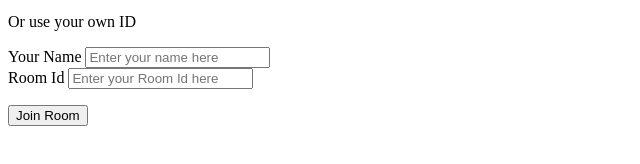
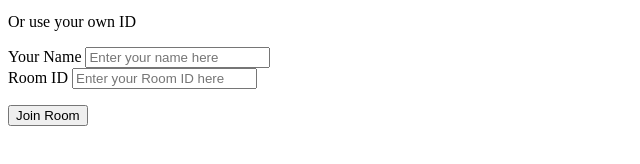
Before and after one commit to varungupta12/Powoww, a website: page public/index.html in a window 1280 px wide. Shown: the part 138-302 px from the top of the page, 0-640 px from the left. Drawn offline with Linux system fonts and the light colour scheme.

Commit message:
rectified an error

```diff
--- a/public/index.html
+++ b/public/index.html
@@ -31,12 +31,12 @@
 						/>
 					</div>
 				<div class="form-control">
-					<label for="username">Room Id</label>
+					<label for="username">Room ID</label>
 					<input
 						type="text"
 						name="room"
 						id="room"
-						placeholder="Enter your Room Id here"
+						placeholder="Enter your Room ID here"
 						required
 						/>
 						<p></p>
```
